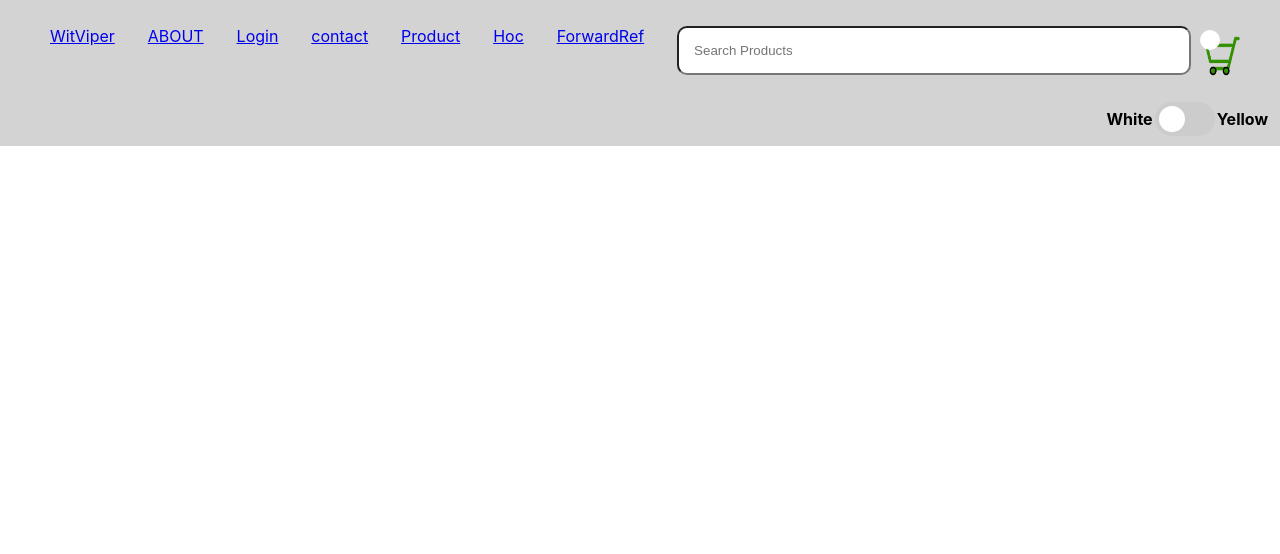
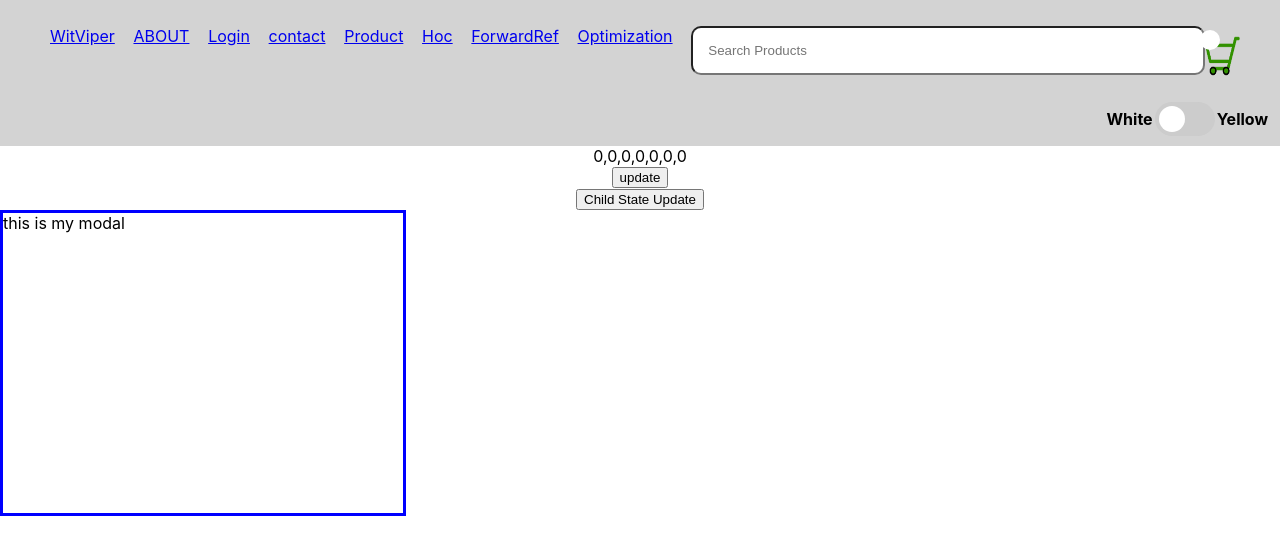
Before and after one commit to vishallovecode/learn-react-with-project, a React (Create React App) app: page /opt in a window 1280 px wide. Shown: the top 554 px of the page. Built offline with nearby package versions, Linux system fonts and the light colour scheme.

Commit message:
optimization1

```diff
--- a/src/App.jsx
+++ b/src/App.jsx
@@ -22,6 +22,8 @@ import UseStateVsUseReducer from './component/useReducervsuseStateexample';
 import CustomHooks from './component/custom-hooks';
 import HocContainerExample from './component/hoc';
 import ParentForwardRef from './component/forwarRef/parent1';
+import Modal from './component/portal/Modal';
+import Optimization from './component/optimization';
 // top level
 // you want to make global css than import css file here
 
@@ -35,6 +37,7 @@ function App() {
     <div className="App">
       <ErrorBoundary>
       <Header/>
+      <Modal/>
       </ErrorBoundary>
       <Routes>
         <Route path= "/product" element  = { <Product/> }/>
@@ -56,6 +59,7 @@ function App() {
         <Route path='chooks' element= {<CustomHooks/>}/>
         <Route path='hoc' element= {<HocContainerExample/>}/>
         <Route path='forwardRef' element= {<ParentForwardRef/>}/>
+        <Route path='opt' element= {<Optimization/>}/>
 
 
       </Routes>
--- a/src/Header.jsx
+++ b/src/Header.jsx
@@ -36,6 +36,7 @@ import './header.css'
         <Link to = '/product'>Product</Link>
         <Link to = '/hoc'>Hoc</Link>
         <Link to = '/forwardRef'>ForwardRef</Link>
+        <Link to = '/opt'>Optimization</Link>
         {/* <Link to = '/dynamicStyle'>Dynamic Style</Link>
         <Link to = '/filter'>Dropdown Example</Link>
         <Link to =  '/login'>Login</Link>
--- /dev/null
+++ b/src/component/optimization/child.jsx
@@ -0,0 +1,9 @@
+import React from 'react';
+const Child  = React.memo((props)=>{
+    console.log("Child render")
+    return (
+        <div>{props.counter}</div>
+    )
+})
+
+export default Child;
--- /dev/null
+++ b/src/component/optimization/index.jsx
@@ -0,0 +1,47 @@
+import { useRef, useState } from "react";
+import { flushSync } from 'react-dom'
+import Child from "./child";
+
+const Optimization = ()=> {
+    const ref = useRef(0);
+const [c1, setC1]= useState(0);
+const [c2, setC2]= useState(0);
+const [c3, setC3]= useState(0);
+const [c4, setC4]= useState(0);
+const [c5, setC5]= useState(0);
+const [c6, setC6]= useState(0);
+const [c7, setC7]= useState(0);
+const [name  , setName] = useState('')
+
+const updateState = ()=>{
+  flushSync(()=>{
+    setC1((c1)=>c1+1)
+  })
+  flushSync(()=>{
+    setC2((c2)=>c2+1)
+    setC3((c3)=>c3+1)
+  })
+  setC4((c4)=>c4+1)
+  setC5((c5)=>c5+1)
+  setC6((c6)=>c6+1)
+  setC7((c7)=>c7+1)
+}
+
+const nameUpdate =()=> {
+    setName("Vishal")
+}
+ref.current = ref.current +1;
+console.log('render' ,ref.current)
+return (
+<div>
+    <div>{c1 + "," + c2  + "," + c3 + "," + c4 + "," + c5  + "," +c6 + "," + c7}</div>
+    <button onClick={updateState}>
+        update
+    </button>
+    <Child counter  = {name}/>
+    <button onClick={nameUpdate}>Child State Update</button>
+</div>
+)
+}
+
+export default Optimization;
--- /dev/null
+++ b/src/component/portal/Modal.jsx
@@ -0,0 +1,11 @@
+import './modal.css'
+import ReactDOM from 'react-dom'
+const Modal  = (props)=> {
+    return  ReactDOM.createPortal(<div className='modal'>
+       this is my modal
+   </div> , document.body)
+
+}
+
+
+export default Modal;
--- /dev/null
+++ b/src/component/portal/modal.css
@@ -0,0 +1,7 @@
+.modal  {
+    z-index: 100;
+    width: 400px;
+    height: 300px;
+    position: relative;
+    border: 3px solid blue;
+}
```
